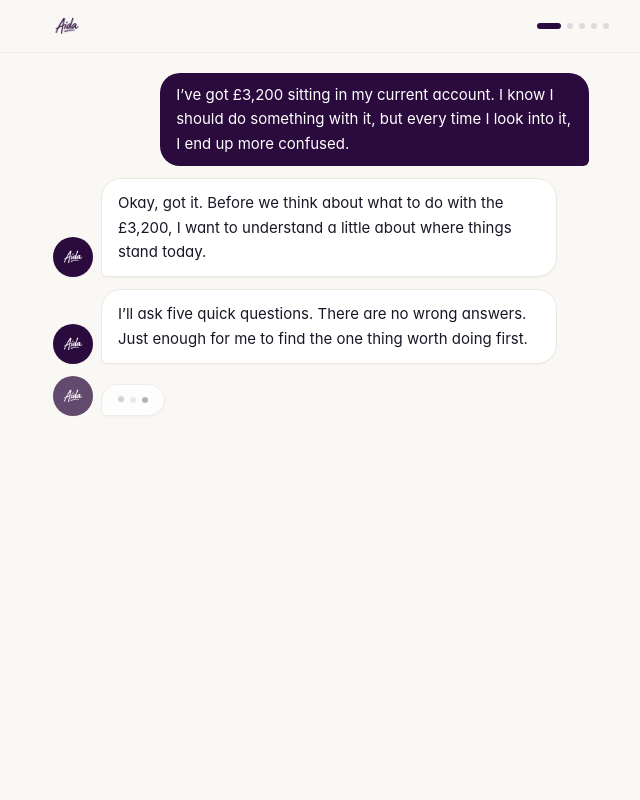
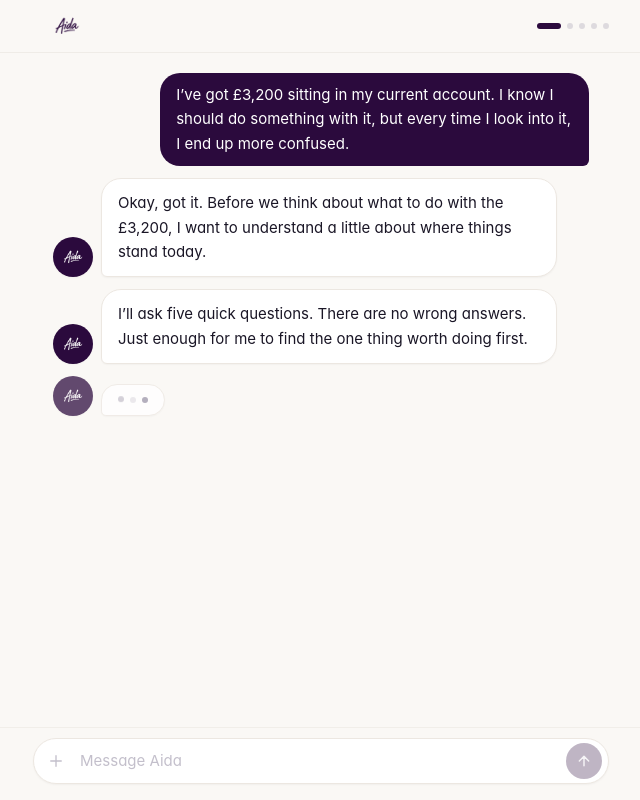
Before and after one commit to theartofnonso/aida, a Next.js app: page / in a window 1280 px wide. Both pictures are taken after a click on the button 875 px from the left and 530 px from the top of the page. Shown: the whole page, without its empty margins (319-959 px from the left). Built offline with nearby package versions, Linux system fonts and the light colour scheme.

Commit message:
Update page.tsx

```diff
--- a/app/page.tsx
+++ b/app/page.tsx
@@ -491,6 +491,66 @@ export default function Page() {
         </div>
       </main>
 
+      {/*
+       * Composer dock. Disabled in this MVP — the diagnostic is the only
+       * way to talk to Aida for now — but rendered so the chat interface
+       * feels complete and the seam for free-form chat is visible.
+       */}
+      <footer className="safe-bottom px-4 sm:px-5 pt-2.5 pb-3 bg-canvas/95 backdrop-blur border-t border-line/60">
+        <div className="max-w-xl mx-auto w-full">
+          <div className="flex items-center gap-1.5 rounded-full bg-surface border border-line pl-1 pr-1.5 py-1 shadow-soft">
+            <button
+              type="button"
+              aria-label="Add attachment (coming soon)"
+              disabled
+              title="Coming soon"
+              className="inline-flex shrink-0 items-center justify-center h-9 w-9 rounded-full text-ink-soft/60 cursor-not-allowed"
+            >
+              <svg
+                width="18"
+                height="18"
+                viewBox="0 0 24 24"
+                fill="none"
+                stroke="currentColor"
+                strokeWidth="1.8"
+                strokeLinecap="round"
+                aria-hidden="true"
+              >
+                <path d="M12 5v14M5 12h14" />
+              </svg>
+            </button>
+            <input
+              type="text"
+              disabled
+              placeholder="Message Aida"
+              aria-label="Message Aida (free-form messaging coming soon)"
+              className="flex-1 min-w-0 bg-transparent border-0 outline-none py-1 text-[15px] text-ink placeholder:text-ink-soft/70 disabled:cursor-not-allowed disabled:placeholder:text-ink-soft/60"
+            />
+            <button
+              type="button"
+              aria-label="Send (coming soon)"
+              disabled
+              title="Coming soon"
+              className="inline-flex shrink-0 items-center justify-center h-9 w-9 rounded-full bg-accent/30 text-white/85 cursor-not-allowed"
+            >
+              <svg
+                width="16"
+                height="16"
+                viewBox="0 0 24 24"
+                fill="none"
+                stroke="currentColor"
+                strokeWidth="2.2"
+                strokeLinecap="round"
+                strokeLinejoin="round"
+                aria-hidden="true"
+              >
+                <path d="M12 19V5M5 12l7-7 7 7" />
+              </svg>
+            </button>
+          </div>
+        </div>
+      </footer>
+
       {showResults && (
         <ResultsScreen
           result={result}
```
